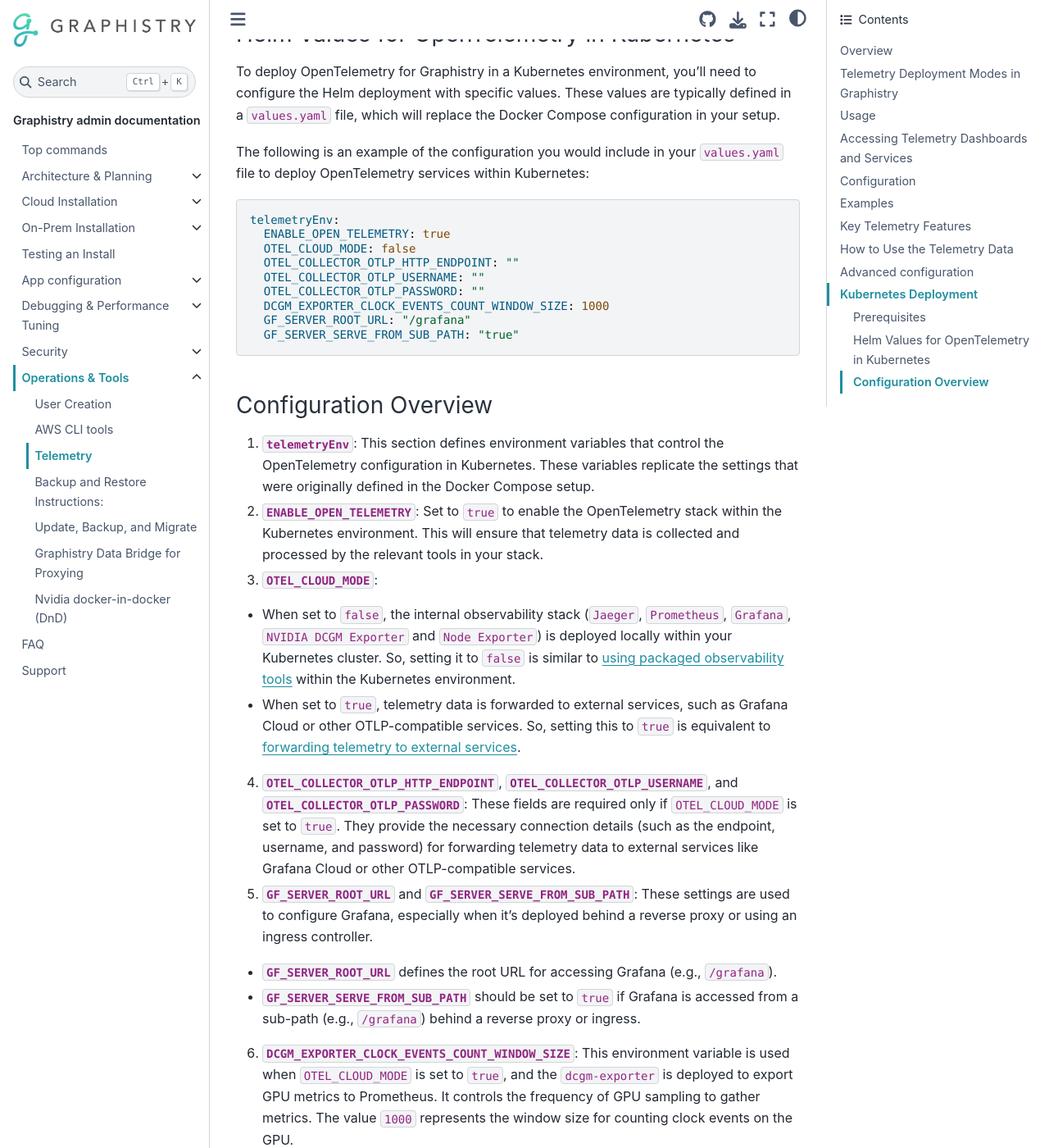
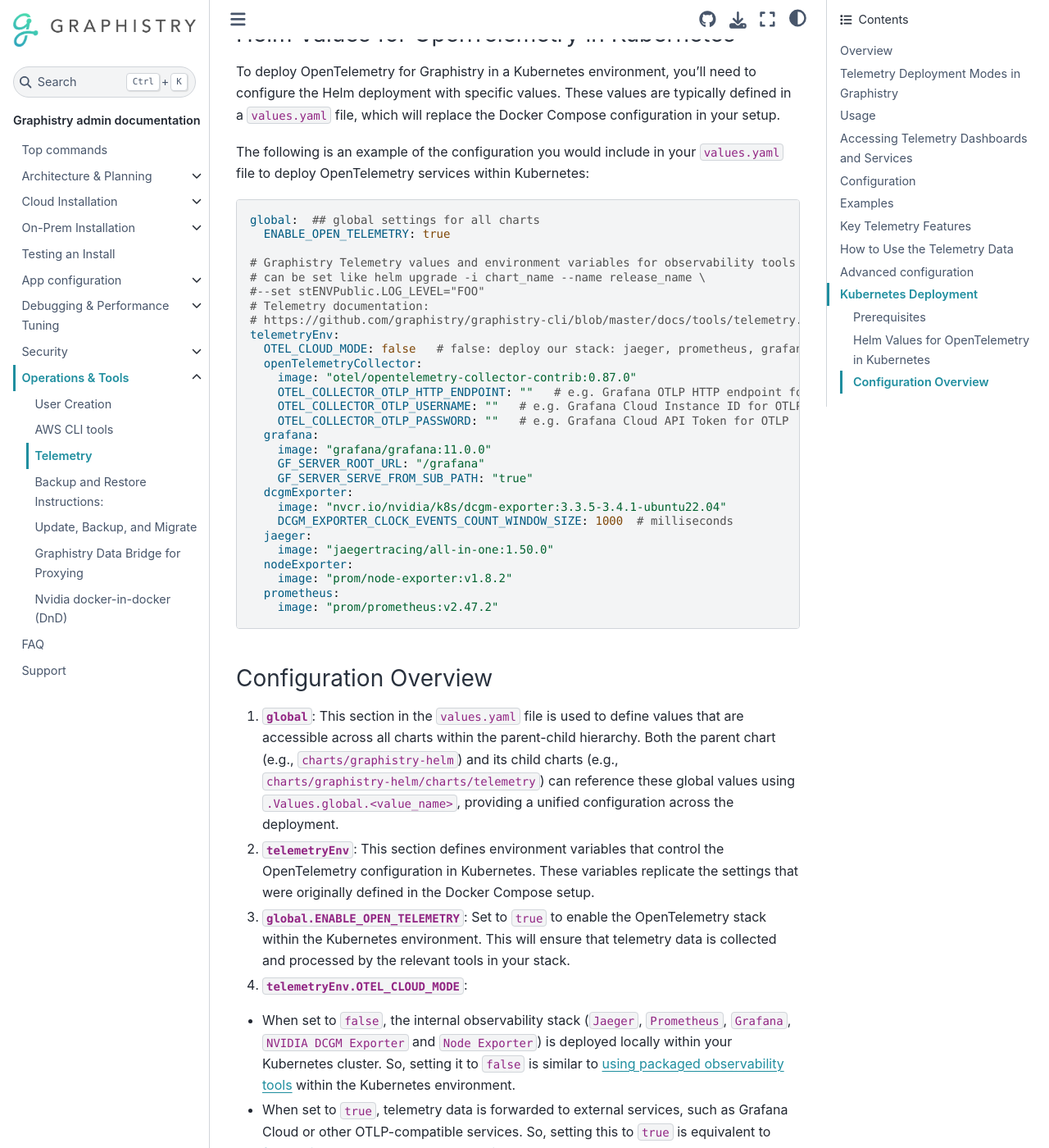
Before and after one commit to graphistry/graphistry-cli, a Sphinx documentation site: the page built from docs/tools/telemetry.md, in a window 1280 px wide and 1400 px high, scrolled down 13940 px. Shown: the whole window at 82% size. Built offline with Sphinx 7.4.7 and the Sphinx Book theme 1.1.4, drawn with Linux system fonts in a browser that asks for light colours; the version number could not be read and is left out; some of the changed text lies outside the part shown.

Commit message:
improve documentation

````diff
--- a/docs/tools/telemetry.md
+++ b/docs/tools/telemetry.md
@@ -291,26 +291,47 @@
 The following is an example of the configuration you would include in your `values.yaml` file to deploy OpenTelemetry services within Kubernetes:
 
 ```yaml
+global:  ## global settings for all charts
+  ENABLE_OPEN_TELEMETRY: true
+
+# Graphistry Telemetry values and environment variables for observability tools
+# can be set like helm upgrade -i chart_name --name release_name \
+#--set stENVPublic.LOG_LEVEL="FOO"
+# Telemetry documentation:
+# https://github.com/graphistry/graphistry-cli/blob/master/docs/tools/telemetry.md#kubernetes-deployment
 telemetryEnv:
-  ENABLE_OPEN_TELEMETRY: true
-  OTEL_CLOUD_MODE: false
-  OTEL_COLLECTOR_OTLP_HTTP_ENDPOINT: ""
-  OTEL_COLLECTOR_OTLP_USERNAME: ""
-  OTEL_COLLECTOR_OTLP_PASSWORD: ""
-  DCGM_EXPORTER_CLOCK_EVENTS_COUNT_WINDOW_SIZE: 1000
-  GF_SERVER_ROOT_URL: "/grafana"
-  GF_SERVER_SERVE_FROM_SUB_PATH: "true"
+  OTEL_CLOUD_MODE: false   # false: deploy our stack: jaeger, prometheus, grafana etc.; else fill OTEL_COLLECTOR_OTLP_HTTP_ENDPOINT and credentials bellow
+  openTelemetryCollector:
+    image: "otel/opentelemetry-collector-contrib:0.87.0"
+    OTEL_COLLECTOR_OTLP_HTTP_ENDPOINT: ""   # e.g. Grafana OTLP HTTP endpoint for Graphistry Hub https://otlp-gateway-prod-us-east-0.grafana.net/otlp
+    OTEL_COLLECTOR_OTLP_USERNAME: ""   # e.g. Grafana Cloud Instance ID for OTLP
+    OTEL_COLLECTOR_OTLP_PASSWORD: ""   # e.g. Grafana Cloud API Token for OTLP
+  grafana:
+    image: "grafana/grafana:11.0.0"
+    GF_SERVER_ROOT_URL: "/grafana"
+    GF_SERVER_SERVE_FROM_SUB_PATH: "true"
+  dcgmExporter:
+    image: "nvcr.io/nvidia/k8s/dcgm-exporter:3.3.5-3.4.1-ubuntu22.04"
+    DCGM_EXPORTER_CLOCK_EVENTS_COUNT_WINDOW_SIZE: 1000  # milliseconds
+  jaeger:
+    image: "jaegertracing/all-in-one:1.50.0"
+  nodeExporter:
+    image: "prom/node-exporter:v1.8.2"
+  prometheus:
+    image: "prom/prometheus:v2.47.2"
 ```
 
 ### Configuration Overview
 
-1. **`telemetryEnv`**: This section defines environment variables that control the OpenTelemetry configuration in Kubernetes. These variables replicate the settings that were originally defined in the Docker Compose setup.
-2. **`ENABLE_OPEN_TELEMETRY`**: Set to `true` to enable the OpenTelemetry stack within the Kubernetes environment. This will ensure that telemetry data is collected and processed by the relevant tools in your stack.
-3. **`OTEL_CLOUD_MODE`**:
+1. **`global`**: This section in the `values.yaml` file is used to define values that are accessible across all charts within the parent-child hierarchy.  Both the parent chart (e.g., `charts/graphistry-helm`) and its child charts (e.g., `charts/graphistry-helm/charts/telemetry`) can reference these global values using `.Values.global.<value_name>`, providing a unified configuration across the deployment.
+2. **`telemetryEnv`**: This section defines environment variables that control the OpenTelemetry configuration in Kubernetes. These variables replicate the settings that were originally defined in the Docker Compose setup.
+3. **`global.ENABLE_OPEN_TELEMETRY`**: Set to `true` to enable the OpenTelemetry stack within the Kubernetes environment. This will ensure that telemetry data is collected and processed by the relevant tools in your stack.
+4. **`telemetryEnv.OTEL_CLOUD_MODE`**:
   - When set to `false`, the internal observability stack (`Jaeger`, `Prometheus`, `Grafana`, `NVIDIA DCGM Exporter` and `Node Exporter`) is deployed locally within your Kubernetes cluster.  So, setting it to `false` is similar to [using packaged observability tools](#using-packaged-observability-tools) within the Kubernetes environment.
   - When set to `true`, telemetry data is forwarded to external services, such as Grafana Cloud or other OTLP-compatible services.  So, setting this to `true` is equivalent to [forwarding telemetry to external services](#forwarding-to-external-services).
-4. **`OTEL_COLLECTOR_OTLP_HTTP_ENDPOINT`**, **`OTEL_COLLECTOR_OTLP_USERNAME`**, and **`OTEL_COLLECTOR_OTLP_PASSWORD`**: These fields are required only if `OTEL_CLOUD_MODE` is set to `true`. They provide the necessary connection details (such as the endpoint, username, and password) for forwarding telemetry data to external services like Grafana Cloud or other OTLP-compatible services.
-5. **`GF_SERVER_ROOT_URL`** and **`GF_SERVER_SERVE_FROM_SUB_PATH`**: These settings are used to configure Grafana, especially when it's deployed behind a reverse proxy or using an ingress controller.
-  - **`GF_SERVER_ROOT_URL`** defines the root URL for accessing Grafana (e.g., `/grafana`).
-  - **`GF_SERVER_SERVE_FROM_SUB_PATH`** should be set to `true` if Grafana is accessed from a sub-path (e.g., `/grafana`) behind a reverse proxy or ingress.
-6. **`DCGM_EXPORTER_CLOCK_EVENTS_COUNT_WINDOW_SIZE`**: This environment variable is used when `OTEL_CLOUD_MODE` is set to `true`, and the `dcgm-exporter` is deployed to export GPU metrics to Prometheus. It controls the frequency of GPU sampling to gather metrics. The value `1000` represents the window size for counting clock events on the GPU.
+5. **`telemetryEnv.openTelemetryCollector.OTEL_COLLECTOR_OTLP_HTTP_ENDPOINT`**, **`telemetryEnv.openTelemetryCollector.OTEL_COLLECTOR_OTLP_USERNAME`**, and **`telemetryEnv.openTelemetryCollector.OTEL_COLLECTOR_OTLP_PASSWORD`**: These fields are required only if `OTEL_CLOUD_MODE` is set to `true`. They provide the necessary connection details (such as the endpoint, username, and password) for forwarding telemetry data to external services like Grafana Cloud or other OTLP-compatible services.
+6. **`telemetryEnv.grafana.GF_SERVER_ROOT_URL`** and **`telemetryEnv.grafana.GF_SERVER_SERVE_FROM_SUB_PATH`**: These settings are used to configure Grafana, especially when it's deployed behind a reverse proxy or using an ingress controller.
+  - **`telemetryEnv.grafana.GF_SERVER_ROOT_URL`** defines the root URL for accessing Grafana (e.g., `/grafana`).
+  - **`telemetryEnv.grafana.GF_SERVER_SERVE_FROM_SUB_PATH`** should be set to `true` if Grafana is accessed from a sub-path (e.g., `/grafana`) behind a reverse proxy or ingress.
+7. **`telemetryEnv.dcgmExporter.DCGM_EXPORTER_CLOCK_EVENTS_COUNT_WINDOW_SIZE`**: This environment variable is used when `OTEL_CLOUD_MODE` is set to `true`, and the `dcgm-exporter` is deployed to export GPU metrics to Prometheus. It controls the frequency of GPU sampling to gather metrics. The value `1000` represents the window size for counting clock events on the GPU.
+8. **`telemetryEnv.*.image`**: These values allow to chage the image versions of the observability tools.
````
